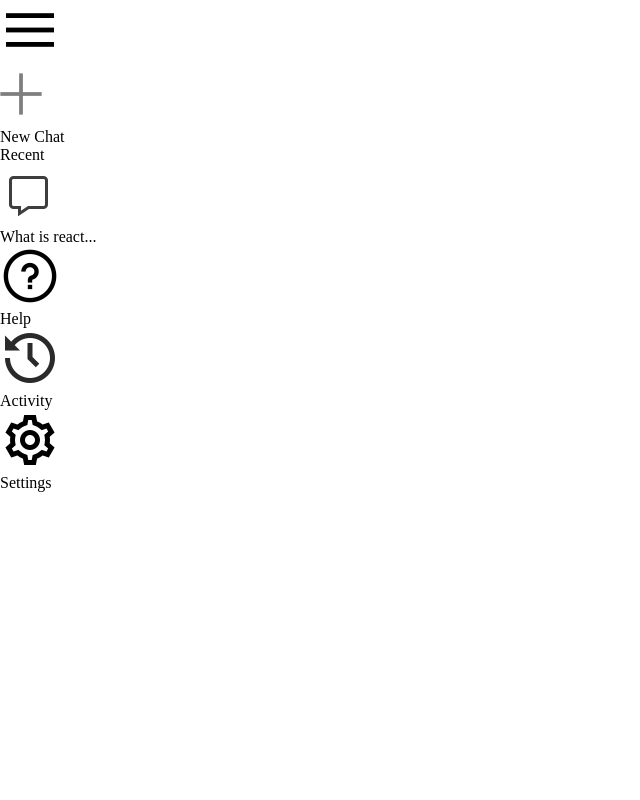
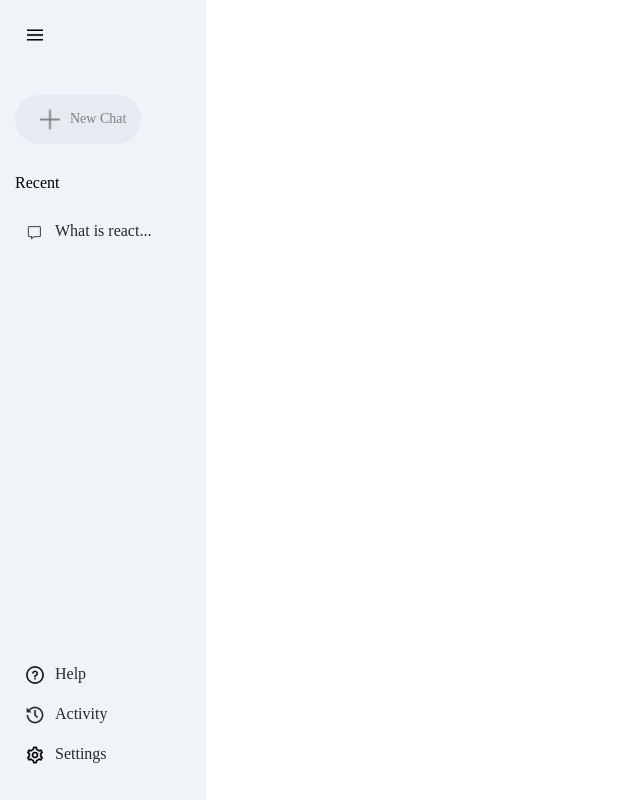
Before and after one commit to itsajay2195/Gemini-AI, a React (Vite) app in the folder gemini-clone/: page / in a window 1280 px wide. Shown: the whole page, without its empty margins (0-640 px from the left). Built offline with nearby package versions, Linux system fonts and the light colour scheme.

Commit message:
completion of the sidebar component

```diff
--- a/gemini-clone/src/components/Sidebar/Sidebar.css
+++ b/gemini-clone/src/components/Sidebar/Sidebar.css
@@ -0,0 +1,67 @@
+.sidebar{
+    min-height:100vh;
+    display: inline-flex;
+    flex-direction:column;
+    justify-content: space-between;
+    background-color: #f0f4f9;
+    padding: 25px 15px;
+}
+
+.sidebar img{
+    width: 20px;
+}
+
+.sidebar .menu{
+    display: block;
+    margin-left: 10px;
+    cursor: pointer;
+
+}
+
+.sidebar .new-chat{
+    margin-top: 50px;
+    display: inline-flex;
+    align-items: center;
+    gap: 10px;
+    padding: 10px 15px;
+    background-color:#e6eaf1 ;
+    border-radius: 50px;
+    font-size: 14px;
+    color: grey;
+    cursor: pointer;
+}
+
+.sidebar .recent{
+    display: flex;
+    flex-direction: column;
+}
+
+.sidebar .recent-title{
+    margin-top: 30px;
+    margin-bottom: 20px;
+}
+
+.sidebar .recent-entry{
+    display:flex;
+    align-items: start;
+    padding: 10px;
+    gap:10px;
+    padding-right: 40px;
+    border-radius: 50px;
+    color: #282828;
+    cursor: pointer;
+}
+
+.sidebar .recent-entry:hover {
+    background-color: #e2e6eb;
+}
+
+.sidebar .bottom{
+    display: flex;
+    flex-direction: column;
+}
+
+.sidebar .bottom-item{
+    padding-right: 10px;
+    cursor: pointer;
+}
```
